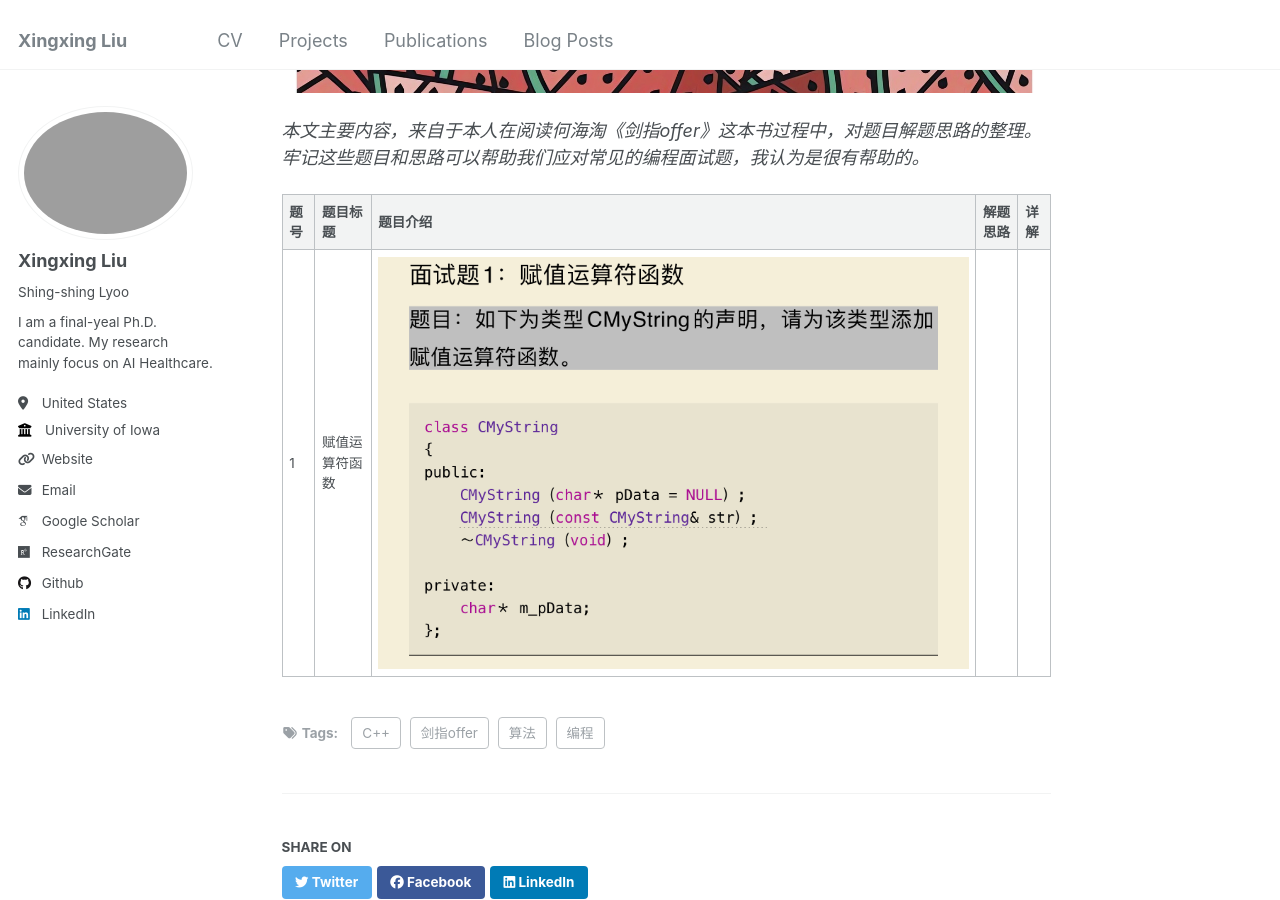
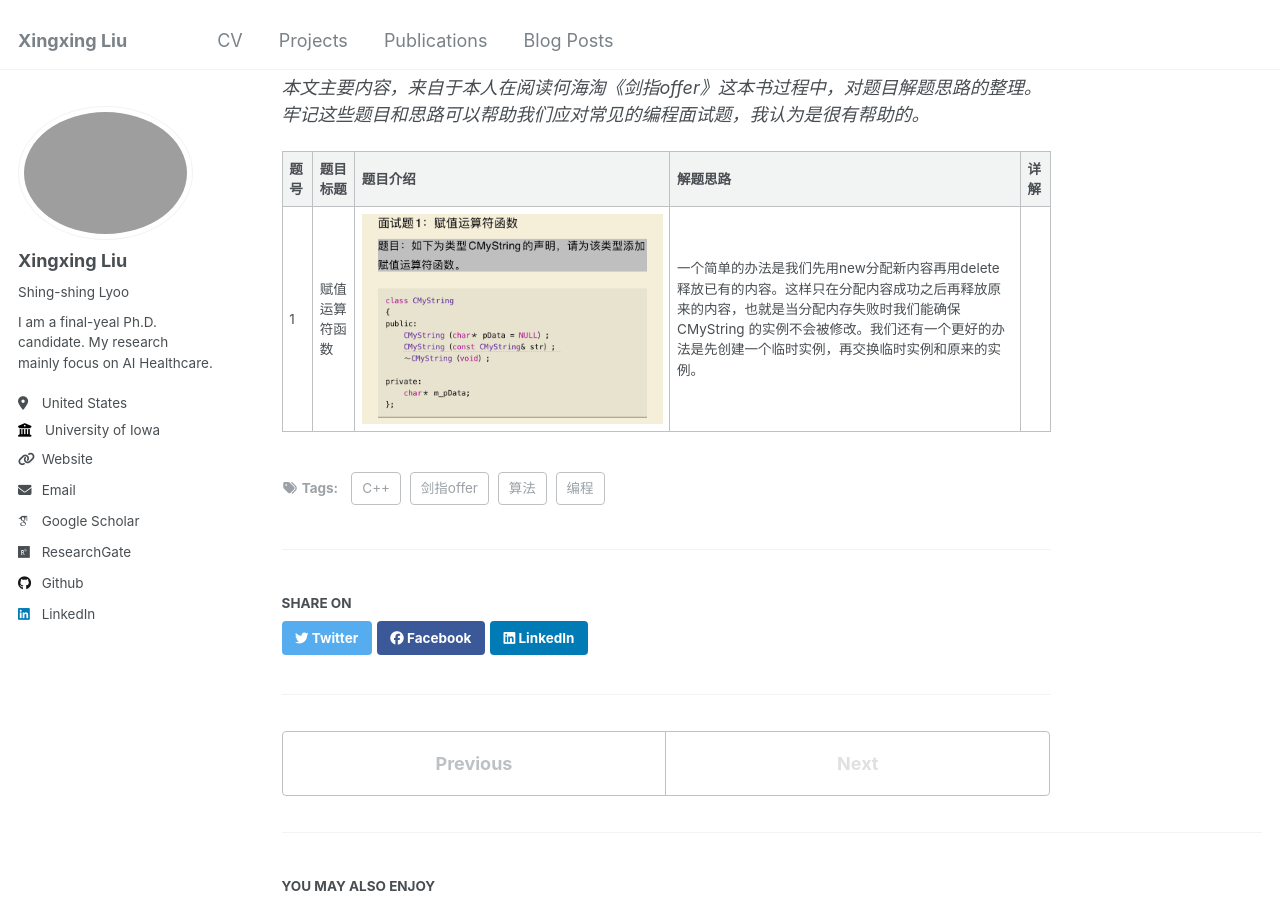
Before and after one commit to xxliu1996/xxliu1996.github.io, a Jekyll site: the page built from _posts/2024-09-09-blog-coding-interview-questions-summary.md, in a window 1280 px wide and 900 px high, scrolled down 509 px. Built offline with Jekyll 4.4.1, drawn with Linux system fonts in a browser that asks for light colours; some web fonts are replaced.

Commit message:
add item 1 for blog 2014-coding-interview...

```diff
--- a/_posts/2024-09-09-blog-coding-interview-questions-summary.md
+++ b/_posts/2024-09-09-blog-coding-interview-questions-summary.md
@@ -8,10 +8,10 @@
   - C++
   - 算法
 ---
-<img src='/images/blog/2024-model-performance-evaluation/model-performance-evaluation-1.jpeg'>
+<img src='/images/blog/2024-coding-interview-questions-summary/2024-coding-interview-jianzhioffer.jpg'>
 
 *本文主要内容，来自于本人在阅读何海淘《剑指offer》这本书过程中，对题目解题思路的整理。牢记这些题目和思路可以帮助我们应对常见的编程面试题，我认为是很有帮助的。*
 
 |题号|题目标题|题目介绍|解题思路|详解|
 |---|-------|------|-------|----|
-|1|赋值运算符函数|<img src='/images/blog/2024-coding-interview-questions-summary/problem-1.jpeg'>|||
+|1|赋值运算符函数|<img src='/images/blog/2024-coding-interview-questions-summary/problem-1.jpeg'>|一个简单的办法是我们先用new分配新内容再用delete释放已有的内容。这样只在分配内容成功之后再释放原来的内容，也就是当分配内存失败时我们能确保 CMyString 的实例不会被修改。我们还有一个更好的办法是先创建一个临时实例，再交换临时实例和原来的实例。||
```
Also changed, not shown: images/blog/2024-coding-interview-questions-summary/2024-coding-interview-jianzhioffer.jpg (added), 3 other files.
